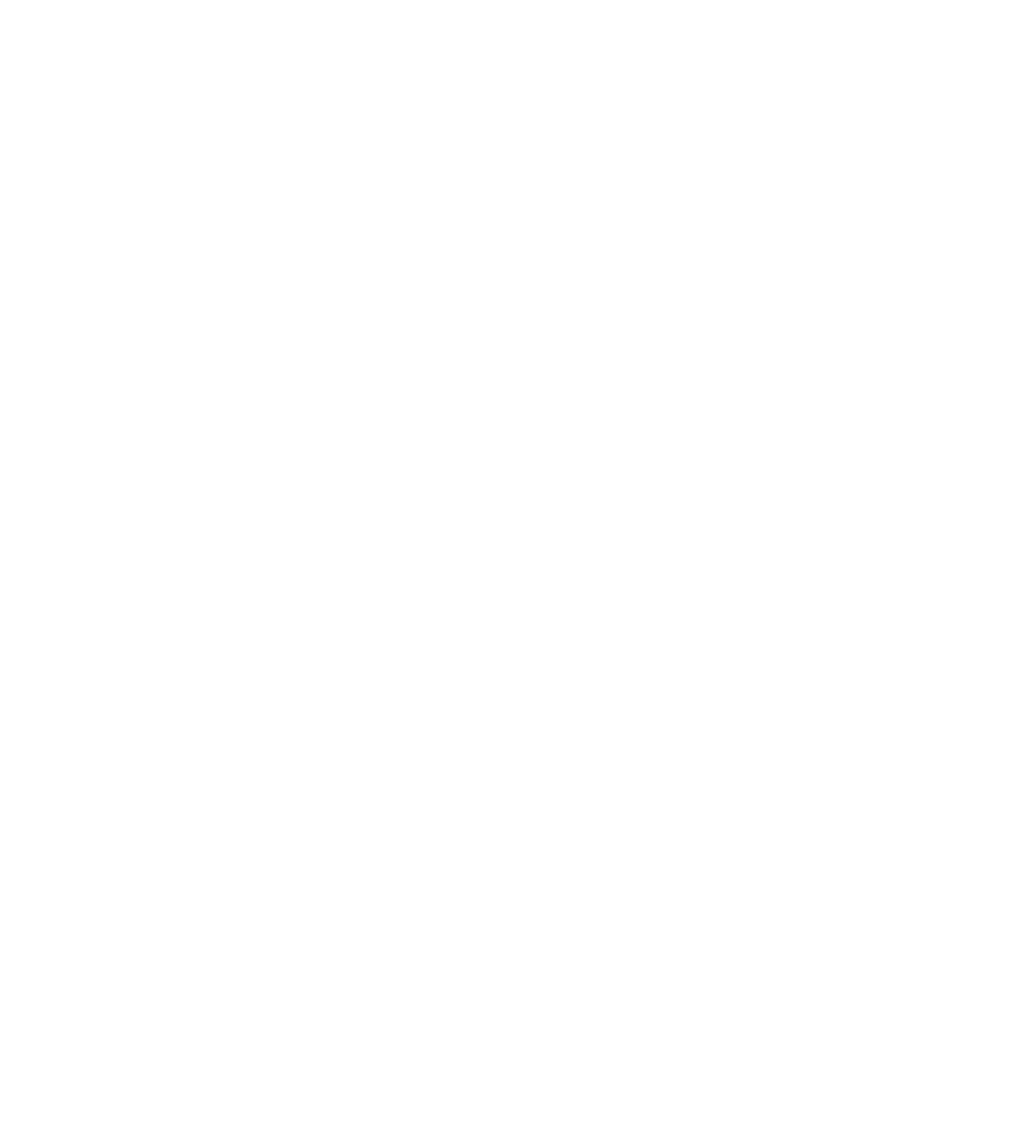
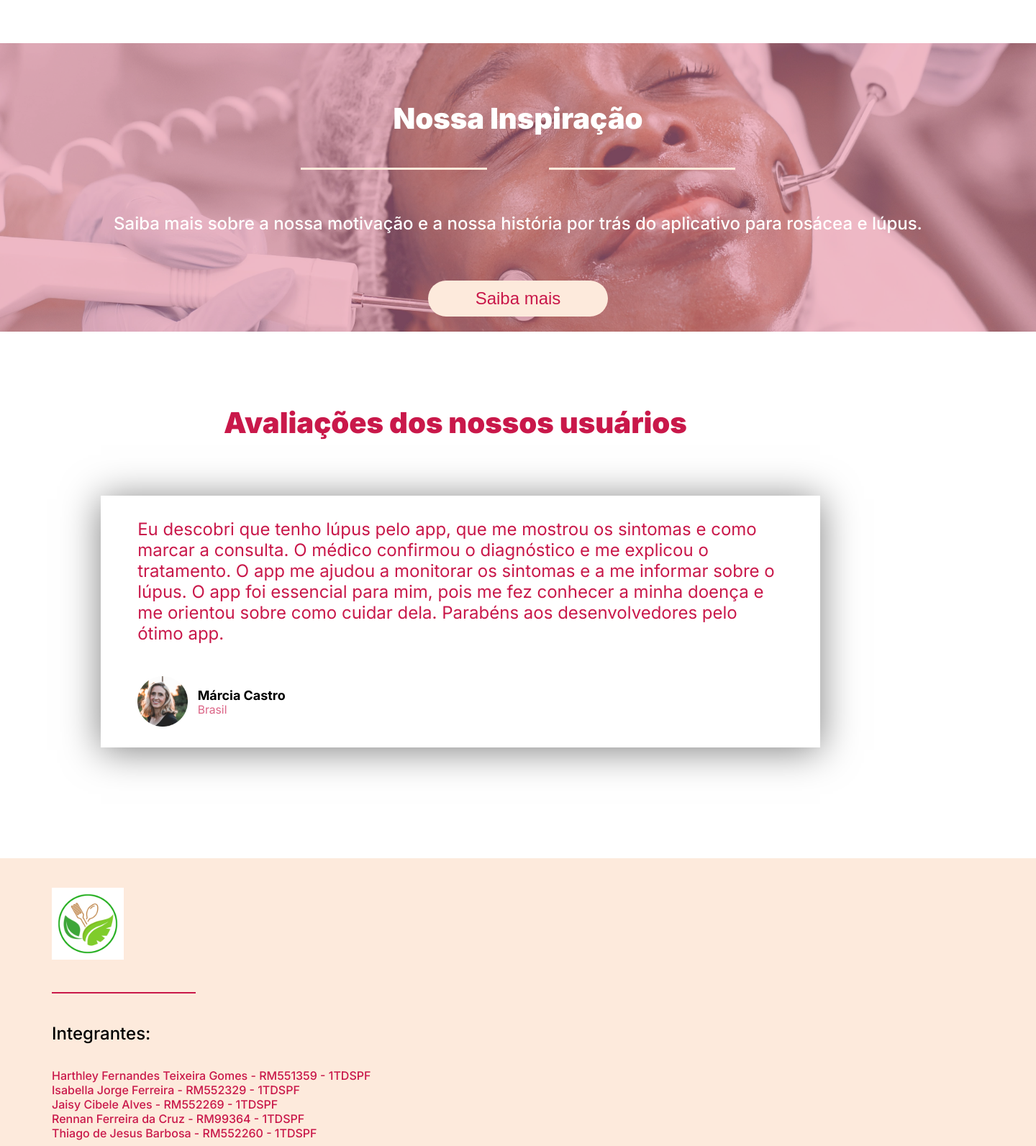
Before and after one commit to Rennan-Ferreira/dermAid-global, a Next.js app: page / in a window 1280 px wide. Shown: the part 1967-3560 px from the top of the page at 72% size, 1440 px wide, since content can reach past the window. Before the commit the page ends 1592 px from the top, so only its background shows below. Built offline with nearby package versions, Linux system fonts and the light colour scheme.

Commit message:
home criada 1440x1024

```diff
--- a/src/app/page.jsx
+++ b/src/app/page.jsx
@@ -41,7 +41,7 @@
 
       <div className={styles.sectionInfos}>
         <div className={styles.imgInfo}>
-          <Image src='/img/rosa-lupus-1.png' alt='rosácea e lúpus' width={400} height={470}/>
+          <Image src='/img/rosa-lupus-1.png' alt='rosácea e lúpus' width={430} height={470}/>
         </div>
         <div className={styles.textInfo}>
           <h2>Mais Informação, Mais Saúde</h2>
@@ -49,6 +49,42 @@
           <button>Saiba mais</button>
         </div>
       </div>
+      <div className={styles.sectionInspiracao}>
+        <h2>Nossa Inspiração</h2>
+        <div className={styles.sublinhados2}>
+          <div className={styles.sublinhado2}></div>
+          <div className={styles.sublinhado2}></div>
+        </div>
+        <p>Saiba mais sobre a nossa motivação e a nossa história por trás do aplicativo para rosácea e lúpus.</p>
+        <button>Saiba mais</button>
+      </div>
+      <div className={styles.sectionAvaliacoes}>
+        <h2>Avaliações dos nossos usuários</h2>
+        <div className={styles.blocoAvaliacao}>
+          <div className={styles.conteudoAvaliacoes}>
+            <p>Eu descobri que tenho lúpus pelo app, que me mostrou os sintomas e como marcar a consulta. O médico confirmou o diagnóstico e me explicou o tratamento. O app me ajudou a monitorar os sintomas e a me informar sobre o lúpus. O app foi essencial para mim, pois me fez conhecer a minha doença e me orientou sobre como cuidar dela. Parabéns aos desenvolvedores pelo ótimo app.</p>
+          </div>
+          <div className={styles.perfilAvaliador}>
+            <Image className={styles.imgAvaliacao} src='/img/img-avaliador.png' alt='mulher' width={70} height={70}/>
+            <div className={styles.infoAvaliador}>
+              <h6>Márcia Castro</h6>
+              <p>Brasil</p>
+            </div>
+          </div>
+        </div>
+      </div>
+      <footer className={styles.footer}>
+        <div className={styles.conteudoFooter}>
+          <Image  className={styles.imgFooter} src='/img/logo-alliance.png' alt='logo' width={100} height={100}/>
+          <div className={styles.sublinhadoFooter}></div>
+          <h4>Integrantes:</h4>
+          <p>Harthley Fernandes Teixeira Gomes - RM551359 - 1TDSPF</p>
+          <p>Isabella Jorge Ferreira - RM552329 - 1TDSPF</p>
+          <p>Jaisy Cibele Alves - RM552269 - 1TDSPF</p>
+          <p>Rennan Ferreira da Cruz - RM99364 - 1TDSPF</p>
+          <p>Thiago de Jesus Barbosa - RM552260 - 1TDSPF</p>
+        </div>
+      </footer>
     </main>
   )
 }
--- a/src/styles/home.module.css
+++ b/src/styles/home.module.css
@@ -119,6 +119,8 @@
 
 .sectionInfos{
     display: flex;
+    justify-content: space-around;
+    margin-top: 17%;
 }
 
 .textInfo h2{
@@ -129,6 +131,7 @@
     font-style: normal;
     font-weight: 700;
     line-height: normal;
+    margin-top: 3%;
 }
 
 .textInfo p{
@@ -138,6 +141,7 @@
     font-style: normal;
     font-weight: 400;
     line-height: normal;
+    margin-top: 10%;
     width: 36.4375rem;
     height: 11.125rem;
 }
@@ -154,4 +158,164 @@
     font-style: normal;
     font-weight: 500;
     line-height: normal;
+    margin: 10% 0 0 3%;
 }
+
+.sectionInspiracao{
+    margin-top: 17%;
+    text-align: center;
+    width: 90rem;
+    height: 25.0625rem;
+    background-image: url('../../public/img/img-inspiração.png');
+}
+
+.sectionInspiracao h2{
+    padding-top: 5.6%;
+    margin: auto;
+    width: 21.875rem;
+    color: #FFF;
+    font-family: Rounded Mplus 1c;
+    font-size: 2.5rem;                                      /* font para importar */
+    font-style: normal;
+    font-weight: 900;
+    line-height: normal;
+}
+
+.sublinhados2{
+    display: flex;
+    justify-content: center;
+}
+
+.sublinhado2{
+    margin: 3% 3% 0 3%;
+    width: 16.1875rem;
+    height: 0.1875rem;
+    background-color: #FDEADC;
+}
+
+.sectionInspiracao p{
+    color: #FFF;
+    font-family: Rounded Mplus 1c;
+    font-size: 1.5rem;
+    font-style: normal;
+    font-weight: 500;
+    line-height: normal;
+    margin-top: 4.2%;
+}
+
+.sectionInspiracao button{
+    width: 15.625rem;
+    height: 3.125rem;
+    border-radius: 2.8125rem;
+    background-color: #FDEADC;
+    color: #C9184A;
+    font-family: Rounded Mplus 1c;              /* font para importar */
+    font-size: 1.5rem;
+    font-style: normal;
+    font-weight: 500;
+    line-height: normal;
+    border: 0;
+    margin-top: 4.5%;
+}
+
+.sectionAvaliacoes{
+    margin-top: 8%;
+}
+
+.sectionAvaliacoes h2{
+    margin: auto;
+    width: 41.125rem;
+    color: #C9184A;
+    font-family: Rounded Mplus 1c;
+    font-size: 2.5rem;                                      /* font para importar */
+    font-style: normal;
+    font-weight: 900;
+    line-height: normal;
+}
+
+.blocoAvaliacao{
+    width: 62.5rem;
+    height: 21.875rem;
+    margin: 6% auto 0 auto;
+    padding: 2.5% 4%;
+    background: #FFF;
+    box-shadow: 0px 4px 50px 0px rgba(0, 0, 0, 0.50);
+}
+
+.conteudoAvaliacoes p{
+    width: 55.4375rem;
+    color: #C9184A;
+    font-family: Rounded Mplus 1c;
+    font-size: 1.5rem;                                  /* font para importar */
+    font-style: normal;
+    font-weight: 400;
+    line-height: normal;
+}
+
+.perfilAvaliador{
+    margin-top: 5%;
+    display: flex;
+}
+
+.infoAvaliador{
+    margin: 1.8% 0 0 1.5%;
+}
+
+.infoAvaliador h6{
+    color: #000;
+    font-family: Rounded Mplus 1c Bold;
+    font-size: 1.12rem;
+    font-style: normal;                                             /* font para importar */
+    font-weight: 700;
+    line-height: normal;
+}
+
+.infoAvaliador p{
+    color: rgba(201, 24, 74, 0.67);
+    font-family: Rounded Mplus 1c;
+    font-size: 0.98rem;
+    font-style: normal;                                             /* font para importar */
+    font-weight: 400;
+    line-height: normal;
+}
+
+.footer{
+    background-color: #FDEADC;
+    margin-top: 12%;
+    width: 90rem;
+    height: 25rem;
+}
+
+.conteudoFooter{
+    margin-left: 5%;
+}
+
+.imgFooter{
+    margin-top: 3%;
+}
+
+.sublinhadoFooter{
+    width: 12.5rem;
+    height: 0.125rem;
+    margin-top: 3%;
+    background-color: #C9184A;
+}
+
+.conteudoFooter h4{
+    color: #000;
+    font-family: Rounded Mplus 1c;
+    font-size: 1.5rem;
+    font-style: normal;
+    font-weight: 500;                                   /* font para importar */
+    margin: 3% 0 2.5% 0;
+    line-height: normal;
+}
+
+.conteudoFooter p{
+    color: #C9184A;
+    font-family: Rounded Mplus 1c;
+    font-size: 1rem;                                    /* font para importar */
+    font-style: normal;
+    font-weight: 500;
+    line-height: normal;
+}
```
Also changed, not shown: public/img/img-avaliador.png (added), public/img/img-inspiração.png (added).
